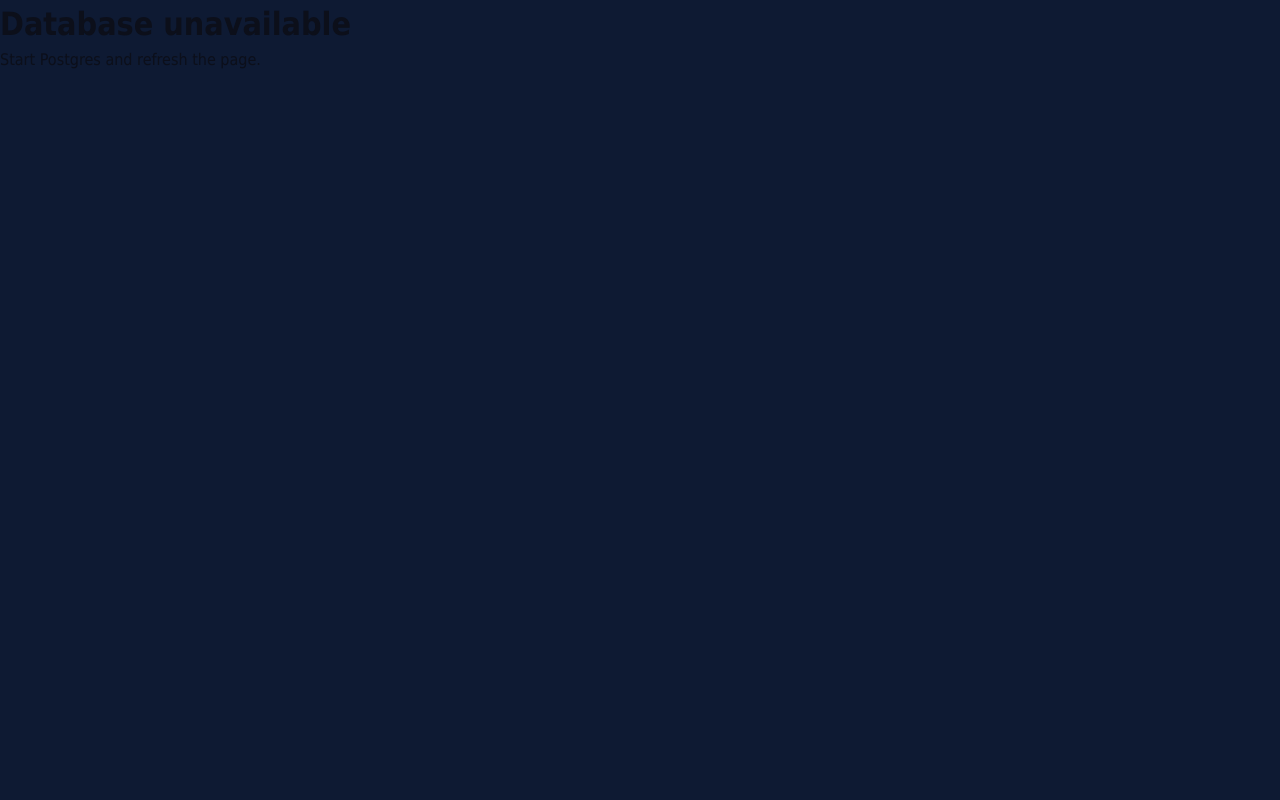
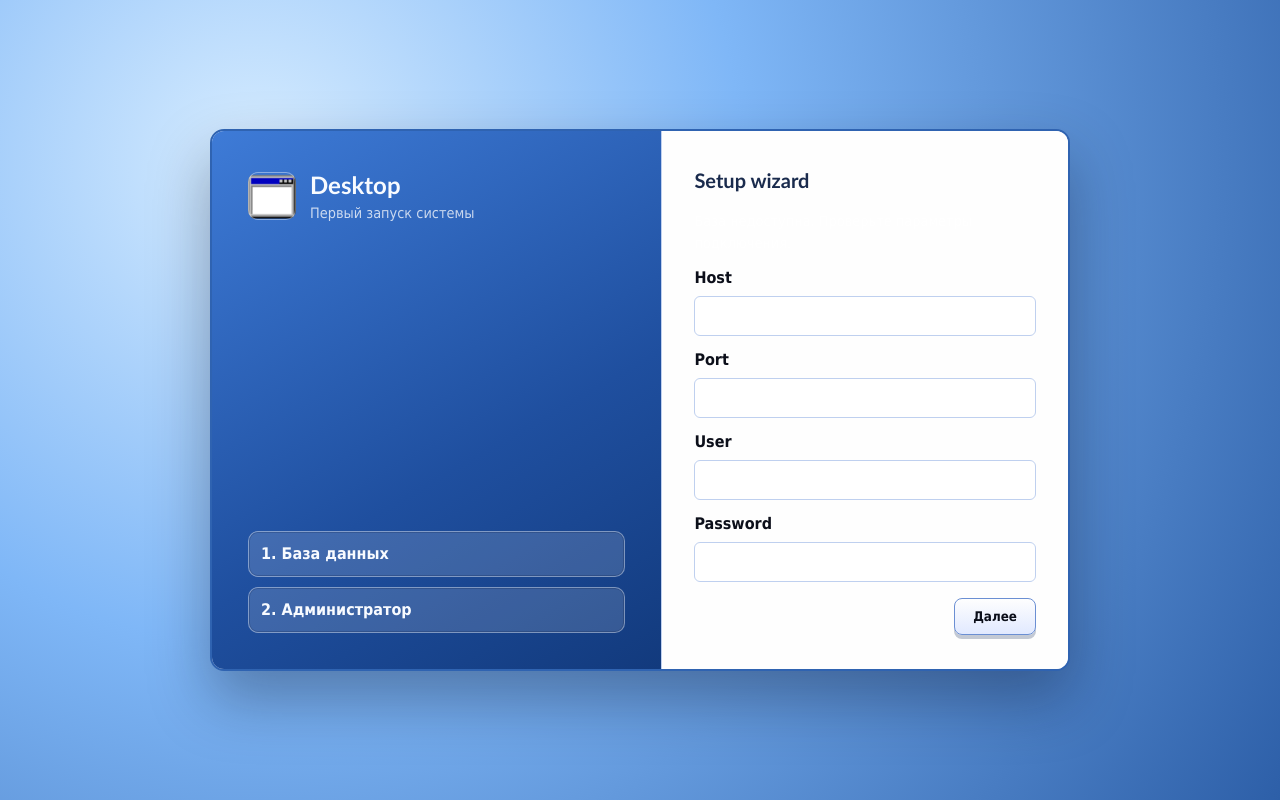
Before and after one commit to bitplain/desktop, a Next.js app: page /setup in a window 1280 px wide. Built offline with nearby package versions, Linux system fonts and the light colour scheme; no server answers.

Commit message:
feat: route dbUnavailable to setup wizard

```diff
--- a/src/app/setup/SetupWizard.tsx
+++ b/src/app/setup/SetupWizard.tsx
@@ -10,6 +10,12 @@ type WizardProps = {
 };
 
 type WizardStep = "db" | "admin";
+
+export function getWizardInitialStep(
+  status: Exclude<SetupStatus, "ready">
+): WizardStep {
+  return status === "needsSetup" || status === "dbUnavailable" ? "db" : "admin";
+}
 
 type LayoutProps = {
   status: Exclude<SetupStatus, "ready">;
@@ -84,6 +90,11 @@ export function SetupWizardLayout({
               <div className="login-form-header">Setup wizard</div>
               {step === "db" ? (
                 <div className="setup-db">
+                  {status === "dbUnavailable" ? (
+                    <div className="setup-note">
+                      База недоступна. Проверьте параметры подключения.
+                    </div>
+                  ) : null}
                   <label className="setup-field">
                     <span>Host</span>
                     <input
@@ -189,9 +200,7 @@ export function SetupWizardLayout({
 export default function SetupWizard({ initialStatus }: WizardProps) {
   const router = useRouter();
   const [status] = useState(initialStatus);
-  const [step, setStep] = useState<WizardStep>(
-    initialStatus === "needsSetup" ? "db" : "admin"
-  );
+  const [step, setStep] = useState<WizardStep>(getWizardInitialStep(initialStatus));
   const [dbHost, setDbHost] = useState("");
   const [dbPort, setDbPort] = useState("");
   const [dbUser, setDbUser] = useState("");
--- a/src/app/setup/page.tsx
+++ b/src/app/setup/page.tsx
@@ -9,13 +9,5 @@ export default async function SetupPage() {
   if (status === "ready") {
     redirect("/");
   }
-  if (status === "dbUnavailable") {
-    return (
-      <main>
-        <h1>Database unavailable</h1>
-        <p>Start Postgres and refresh the page.</p>
-      </main>
-    );
-  }
   return <SetupWizard initialStatus={status} />;
 }
--- a/src/lib/setupRoutes.ts
+++ b/src/lib/setupRoutes.ts
@@ -1,7 +1,7 @@
 import type { SetupStatus } from "./setupStatus";
 
 export function getSetupRedirect(status: SetupStatus) {
-  if (status === "needsSetup" || status === "needsAdmin") {
+  if (status === "needsSetup" || status === "needsAdmin" || status === "dbUnavailable") {
     return "/setup";
   }
   return null;
```
Also changed, not shown: 2 other files (tests, documents, lock files or other folders).
